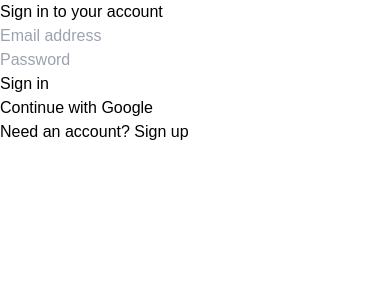
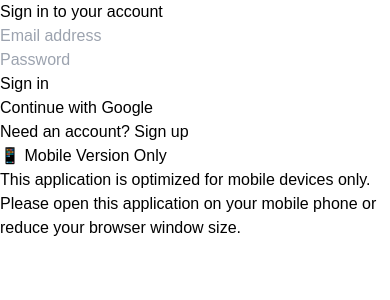
Before and after one commit to einsteinnnamah/Todo, a Next.js app: page / in a window 390 px wide. Shown: the top 300 px of the page. Built offline with nearby package versions, Linux system fonts and the light colour scheme.

Commit message:
updated the mobile checker

```diff
--- a/src/app/page.tsx
+++ b/src/app/page.tsx
@@ -7,13 +7,7 @@ import { useAuth } from "@/contexts/AuthContext";
 export default function Home() {
   const { user } = useAuth();
 
-  if (!user) {
-    return <Auth />;
-  }
-
   return (
-    <MobileCheck mobileOnly>
-      <TodoList />
-    </MobileCheck>
+    <MobileCheck mobileOnly>{!user ? <Auth /> : <TodoList />}</MobileCheck>
   );
 }
```
